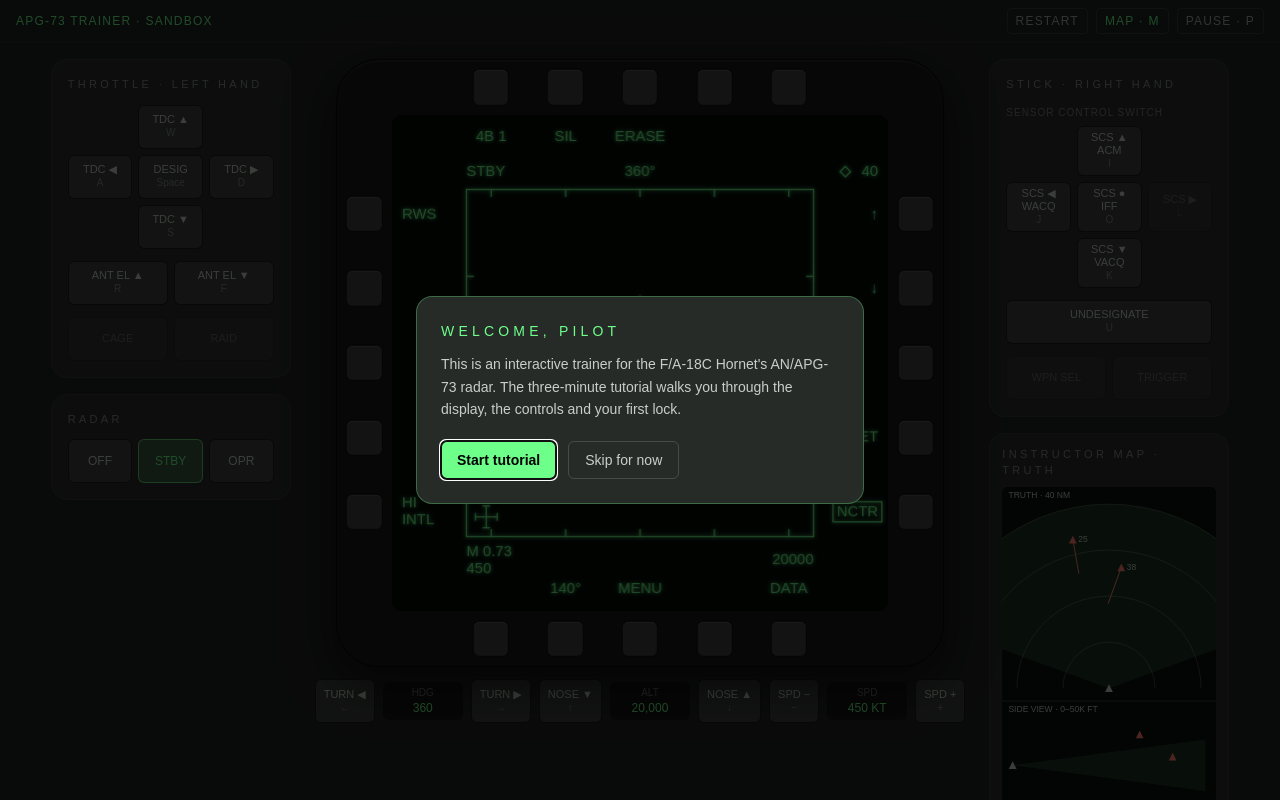
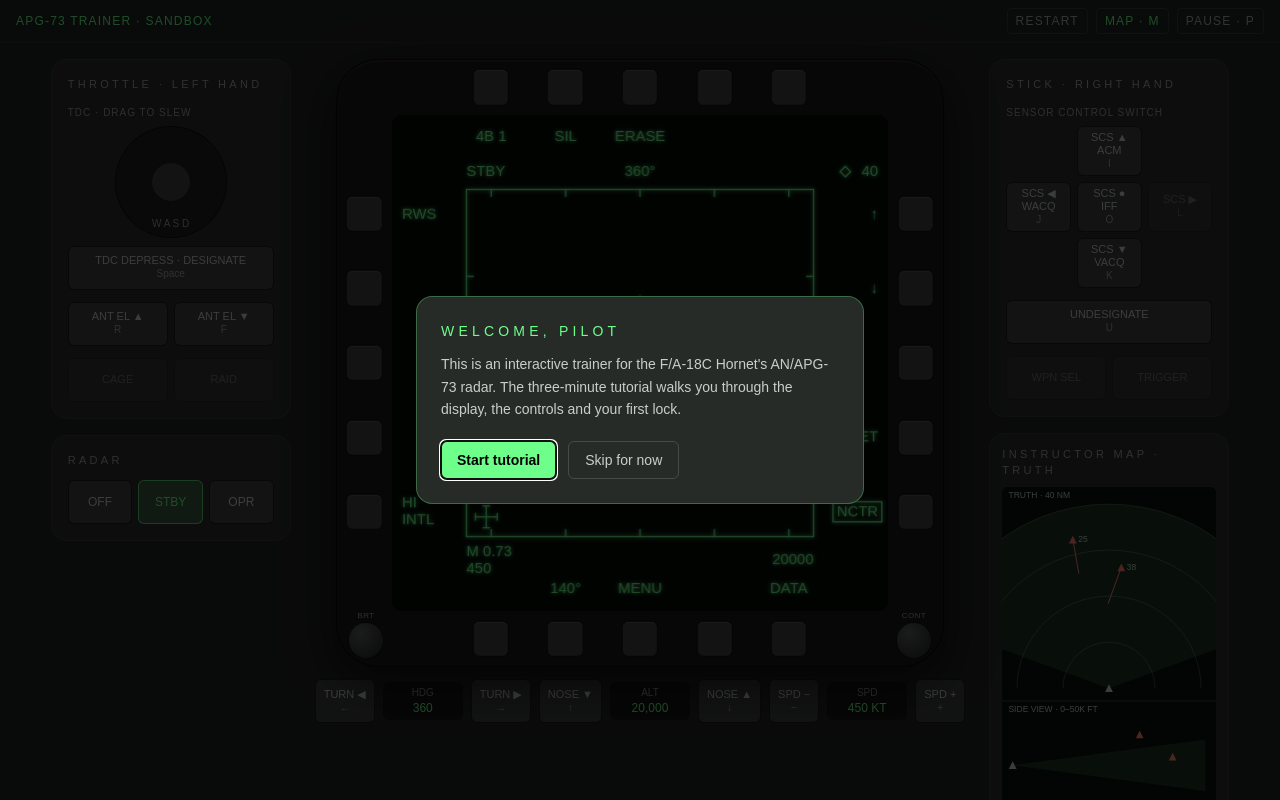
Before and after one commit to jackmounts/FA-18-radar-training, a Next.js app: page / in a window 1280 px wide. Shown: the top 800 px of the page. Built offline with nearby package versions, Linux system fonts and the light colour scheme; a web font is replaced by a local one.

Commit message:
feat(cockpit): TDC drag pad, bezel knobs, aria-pressed controls, contrast and keyboard fixes
Co-Authored-By: Claude Sonnet 5.5 <noreply@anthropic.com>

```diff
--- a/components/cockpit/Ddi.tsx
+++ b/components/cockpit/Ddi.tsx
@@ -46,11 +46,23 @@ export function Ddi({
             aria-label={`PB ${n}${pb ? ` – ${pb.label.replace('\n', ' ')}` : ' (blank)'}`}
             onMouseDown={(e) => e.preventDefault()}
             onClick={() => onPress(n)}
-            className="absolute size-[6%] -translate-x-1/2 -translate-y-1/2 rounded-[18%] border border-black/70 bg-button shadow-[inset_0_1px_0_rgba(255,255,255,0.15)] active:bg-black/60 focus-visible:outline-2 focus-visible:outline-phosphor"
+            className="absolute size-[6%] min-h-6 min-w-6 -translate-x-1/2 -translate-y-1/2 rounded-[18%] border border-black/70 bg-button shadow-[inset_0_1px_0_rgba(255,255,255,0.15)] active:bg-black/60 focus-visible:outline-2 focus-visible:outline-phosphor"
             style={pos}
           />
         );
       })}
+      {/* Decorative brightness and contrast knobs in the lower corners (not functional) */}
+      {(['BRT', 'CONT'] as const).map((name, i) => (
+        <span
+          key={name}
+          aria-hidden="true"
+          className="pointer-events-none absolute bottom-[1.2%] flex w-[8%] flex-col items-center gap-0.5"
+          style={i === 0 ? { left: '0.8%' } : { right: '0.8%' }}
+        >
+          <span className="text-[8px] leading-none tracking-wider text-ink/75">{name}</span>
+          <span className="aspect-square w-3/4 rounded-full border border-black/70 bg-[radial-gradient(circle_at_35%_30%,#5a605b,#1d201e)]" />
+        </span>
+      ))}
       {mark && (
         <span
           aria-hidden="true"
--- a/components/cockpit/FlightStrip.tsx
+++ b/components/cockpit/FlightStrip.tsx
@@ -7,7 +7,7 @@ import { HoldButton, type GripProps } from './HoldButton';
 function Readout({ label, value }: { label: string; value: string }) {
   return (
     <div className="min-w-20 rounded-md bg-black/40 px-2 py-1 text-center">
-      <div className="text-[10px] text-ink/50">{label}</div>
+      <div className="text-[10px] text-ink/70">{label}</div>
       <div className="text-phosphor">{value}</div>
     </div>
   );
--- a/components/cockpit/HoldButton.tsx
+++ b/components/cockpit/HoldButton.tsx
@@ -13,12 +13,14 @@ export type HoldButtonProps = {
 
 export type GripProps = Pick<HoldButtonProps, 'press' | 'release'> & { lit: ReadonlySet<string> };
 
-/** A control that behaves exactly like its key: pressed while held, lit while pressed. */
+/** A control that behaves exactly like its key: pressed while held, lit (and aria-pressed) while pressed. */
 export function HoldButton({ code, label, lit, press, release, disabled }: HoldButtonProps) {
   return (
     <button
       type="button"
+      data-hold=""
       disabled={disabled}
+      aria-pressed={disabled ? undefined : lit}
       title={disabled ? 'Not simulated yet' : undefined}
       aria-label={disabled ? `${label} (not simulated yet)` : `${label} (key ${keyLabel(code)})`}
       onMouseDown={(e) => e.preventDefault()}
@@ -36,12 +38,12 @@ export function HoldButton({ code, label, lit, press, release, disabled }: HoldB
           setTimeout(() => release(code), 150);
         }
       }}
-      className={`flex min-h-11 touch-none select-none flex-col items-center justify-center rounded-md border px-2 py-1 text-[11px] leading-tight transition-colors disabled:cursor-not-allowed disabled:opacity-35 ${
+      className={`flex min-h-11 touch-none select-none flex-col items-center justify-center rounded-md border px-2 py-1 text-[11px] leading-tight transition-colors disabled:cursor-not-allowed disabled:opacity-40 ${
         lit ? 'border-phosphor/70 bg-phosphor/20 text-phosphor' : 'border-black/60 bg-button text-ink hover:brightness-110'
       }`}
     >
       <span>{label}</span>
-      {code && <kbd className="text-[10px] text-ink/50">{keyLabel(code)}</kbd>}
+      {code && <kbd className="text-[10px] text-ink/70">{keyLabel(code)}</kbd>}
     </button>
   );
 }
--- a/components/cockpit/HudWindow.tsx
+++ b/components/cockpit/HudWindow.tsx
@@ -5,7 +5,7 @@ import type { RefObject } from 'react';
 export function HudWindow({ canvasRef }: { canvasRef: RefObject<HTMLCanvasElement | null> }) {
   return (
     <div data-tut="hud" className="w-60 rounded-2xl border border-white/5 bg-panel-2 p-3">
-      <h2 className="mb-2 text-[11px] tracking-[0.3em] text-ink/60">HUD · FORWARD VIEW</h2>
+      <h2 className="mb-2 text-[11px] tracking-[0.3em] text-ink/75">HUD · FORWARD VIEW</h2>
       <canvas
         ref={canvasRef}
         role="img"
--- a/components/cockpit/InstructorMap.tsx
+++ b/components/cockpit/InstructorMap.tsx
@@ -5,7 +5,7 @@ import type { RefObject } from 'react';
 export function InstructorMap({ canvasRef }: { canvasRef: RefObject<HTMLCanvasElement | null> }) {
   return (
     <div data-tut="map" className="w-60 rounded-2xl border border-white/5 bg-panel-2 p-3">
-      <h2 className="mb-2 text-[11px] tracking-[0.3em] text-ink/60">INSTRUCTOR MAP · TRUTH</h2>
+      <h2 className="mb-2 text-[11px] tracking-[0.3em] text-ink/75">INSTRUCTOR MAP · TRUTH</h2>
       <canvas
         ref={canvasRef}
         role="img"
--- a/components/cockpit/RadarKnob.tsx
+++ b/components/cockpit/RadarKnob.tsx
@@ -8,18 +8,17 @@ export function RadarKnob({ power, onChange }: { power: Power; onChange: (p: Pow
   return (
     <div
       data-tut="radar-knob"
-      role="radiogroup"
+      role="group"
       aria-label="RADAR knob"
       className="w-60 rounded-2xl border border-white/5 bg-panel-2 p-4"
     >
-      <h2 className="mb-3 text-[11px] tracking-[0.3em] text-ink/60">RADAR</h2>
+      <h2 className="mb-3 text-[11px] tracking-[0.3em] text-ink/75">RADAR</h2>
       <div className="grid grid-cols-3 gap-1.5">
         {POSITIONS.map((p) => (
           <button
             key={p}
             type="button"
-            role="radio"
-            aria-checked={power === p}
+            aria-pressed={power === p}
             onMouseDown={(e) => e.preventDefault()}
             onClick={() => onChange(p)}
             className={`min-h-11 rounded-md border text-xs ${
--- a/components/cockpit/StickGrip.tsx
+++ b/components/cockpit/StickGrip.tsx
@@ -9,8 +9,8 @@ export function StickGrip({ lit, press, release }: GripProps) {
   );
   return (
     <div data-tut="stick" className="w-60 rounded-2xl border border-white/5 bg-panel-2 p-4">
-      <h2 className="mb-3 text-[11px] tracking-[0.3em] text-ink/60">STICK · RIGHT HAND</h2>
-      <p className="mb-1.5 text-[10px] tracking-widest text-ink/50">SENSOR CONTROL SWITCH</p>
+      <h2 className="mb-3 text-[11px] tracking-[0.3em] text-ink/75">STICK · RIGHT HAND</h2>
+      <p className="mb-1.5 text-[10px] tracking-widest text-ink/70">SENSOR CONTROL SWITCH</p>
       <div data-tut="castle" className="grid grid-cols-3 gap-1.5">
         <span />
         {b(KEYS.castleFwd, 'SCS ▲ ACM')}
--- /dev/null
+++ b/components/cockpit/TdcPad.tsx
@@ -0,0 +1,70 @@
+'use client';
+
+import { useRef, type PointerEvent } from 'react';
+import { KEYS } from '@/lib/keys';
+
+const DEAD = 0.25; // fraction of the pad radius that does nothing
+
+/** Drag pad for the TDC: drag the knob to slew the cursor. It presses the same keys as W A S D. */
+export function TdcPad({
+  lit,
+  press,
+  release,
+}: {
+  lit: ReadonlySet<string>;
+  press: (code: string) => void;
+  release: (code: string) => void;
+}) {
+  const ref = useRef<HTMLDivElement>(null);
+  const axis = (neg: string, pos: string, v: number) => {
+    if (v > DEAD) {
+      release(neg);
+      press(pos);
+    } else if (v < -DEAD) {
+      release(pos);
+      press(neg);
+    } else {
+      release(neg);
+      release(pos);
+    }
+  };
+  const move = (e: PointerEvent<HTMLDivElement>) => {
+    const box = ref.current?.getBoundingClientRect();
+    if (!box) return;
+    axis(KEYS.tdcLeft, KEYS.tdcRight, ((e.clientX - box.left) / box.width) * 2 - 1);
+    axis(KEYS.tdcUp, KEYS.tdcDown, ((e.clientY - box.top) / box.height) * 2 - 1);
+  };
+  const end = () => [KEYS.tdcLeft, KEYS.tdcRight, KEYS.tdcUp, KEYS.tdcDown].forEach(release);
+  const dx = (lit.has(KEYS.tdcRight) ? 1 : 0) - (lit.has(KEYS.tdcLeft) ? 1 : 0);
+  const dy = (lit.has(KEYS.tdcDown) ? 1 : 0) - (lit.has(KEYS.tdcUp) ? 1 : 0);
+  return (
+    <div
+      ref={ref}
+      role="group"
+      aria-label="TDC drag pad (or keys W A S D)"
+      onPointerDown={(e) => {
+        if (e.button !== 0) return;
+        e.currentTarget.setPointerCapture(e.pointerId);
+        move(e);
+      }}
+      onPointerMove={(e) => {
+        if (e.currentTarget.hasPointerCapture(e.pointerId)) move(e);
+      }}
+      onPointerUp={end}
+      onPointerCancel={end}
+      onLostPointerCapture={end}
+      className="relative mx-auto aspect-square w-28 touch-none select-none rounded-full border border-black/60 bg-black/30"
+    >
+      <span
+        aria-hidden="true"
+        className={`absolute left-1/2 top-1/2 size-10 rounded-full border transition-transform ${
+          dx || dy ? 'border-phosphor/70 bg-phosphor/25' : 'border-black/60 bg-button'
+        }`}
+        style={{ transform: `translate(calc(-50% + ${dx * 28}px), calc(-50% + ${dy * 28}px))` }}
+      />
+      <span aria-hidden="true" className="absolute inset-x-0 bottom-1.5 text-center text-[10px] text-ink/70">
+        W A S D
+      </span>
+    </div>
+  );
+}
--- a/components/cockpit/ThrottleGrip.tsx
+++ b/components/cockpit/ThrottleGrip.tsx
@@ -2,6 +2,7 @@
 
 import { KEYS } from '@/lib/keys';
 import { HoldButton, type GripProps } from './HoldButton';
+import { TdcPad } from './TdcPad';
 
 export function ThrottleGrip({ lit, press, release }: GripProps) {
   const b = (code: string, label: string, disabled = false) => (
@@ -9,17 +10,11 @@ export function ThrottleGrip({ lit, press, release }: GripProps) {
   );
   return (
     <div data-tut="throttle" className="w-60 rounded-2xl border border-white/5 bg-panel-2 p-4">
-      <h2 className="mb-3 text-[11px] tracking-[0.3em] text-ink/60">THROTTLE · LEFT HAND</h2>
-      <div data-tut="tdc" className="grid grid-cols-3 gap-1.5">
-        <span />
-        {b(KEYS.tdcUp, 'TDC ▲')}
-        <span />
-        {b(KEYS.tdcLeft, 'TDC ◀')}
-        {b(KEYS.designate, 'DESIG')}
-        {b(KEYS.tdcRight, 'TDC ▶')}
-        <span />
-        {b(KEYS.tdcDown, 'TDC ▼')}
-        <span />
+      <h2 className="mb-3 text-[11px] tracking-[0.3em] text-ink/75">THROTTLE · LEFT HAND</h2>
+      <div data-tut="tdc">
+        <p className="mb-1.5 text-[10px] tracking-widest text-ink/70">TDC · DRAG TO SLEW</p>
+        <TdcPad lit={lit} press={press} release={release} />
+        <div className="mt-2 grid grid-cols-1">{b(KEYS.designate, 'TDC DEPRESS · DESIGNATE')}</div>
       </div>
       <div data-tut="elevation" className="mt-3 grid grid-cols-2 gap-1.5">
         {b(KEYS.elevUp, 'ANT EL ▲')}
--- a/components/cockpit/useKeyboard.ts
+++ b/components/cockpit/useKeyboard.ts
@@ -20,15 +20,20 @@ export function useKeyboard(
       const code = e.key === '+' ? KEYS.faster : e.key === '-' ? KEYS.slower : e.code;
       if (!HANDLED.has(code) && !code.startsWith('Shift')) return;
       if (e.target instanceof Element && e.target.closest('input, textarea, select, [contenteditable="true"]')) return;
+      // Space on a focused ordinary button (lesson Next, header chips, page buttons) should press that button, not designate
+      if (code === KEYS.designate && e.target instanceof Element && e.target.closest('button:not([data-hold]), a, summary')) return;
       if (HANDLED.has(code)) e.preventDefault();
       logical.set(e.code, code);
       if (!e.repeat) press(code);
     };
     const up = (e: KeyboardEvent) => {
+      // macOS sends no keyup for other keys while Meta is held: releasing Meta releases everything
+      if (e.key === 'Meta') return releaseAll();
       const code = logical.get(e.code) ?? e.code;
       logical.delete(e.code);
       release(code); // always, so a key pressed before a modifier never sticks
-      if (HANDLED.has(code) && activeRef.current && !(e.ctrlKey || e.metaKey || e.altKey)) e.preventDefault();
+      const onButton = code === KEYS.designate && e.target instanceof Element && e.target.closest('button:not([data-hold]), a, summary');
+      if (HANDLED.has(code) && activeRef.current && !onButton && !(e.ctrlKey || e.metaKey || e.altKey)) e.preventDefault();
     };
     window.addEventListener('keydown', down);
     window.addEventListener('keyup', up);
--- a/components/sections/ControlsReference.tsx
+++ b/components/sections/ControlsReference.tsx
@@ -19,12 +19,13 @@ const PB_ROWS: [string, string, string, string, string, string][] = [
 ];
 
 const HOTAS: [string, string, string][] = [
-  ['TDC (throttle)', 'W A S D', 'Move the cursor; push it into an edge to change range (top/bottom) or azimuth (left/right)'],
+  ['TDC (throttle)', 'W A S D, or drag the pad', 'Move the cursor; push it into an edge to change range (top/bottom) or azimuth (left/right)'],
   ['TDC depress', 'Space', 'Designate: brick → lock (RWS); trackfile → ★, then ◇; ★ → lock (TWS); empty space → move the scan centre'],
   ['Antenna elevation', 'R / F', 'Raise / lower all bars together'],
   ['Castle forward', 'I', 'ACM Boresight'],
   ['Castle aft', 'K', 'In ACM: Vertical acquisition'],
   ['Castle left', 'J', 'In ACM: Wide acquisition'],
+  ['Castle right', 'L', 'Reserved (no function yet)'],
   ['Castle press', 'O', 'IFF interrogation of the contact under the cursor'],
   ['Undesignate', 'U', 'Break lock / leave ACM; in TWS: make #1 the ★, swap ★ ◇, or step ★ through the ranks'],
 ];
```
Also changed, not shown: 1 other file (tests, documents, lock files or other folders).
